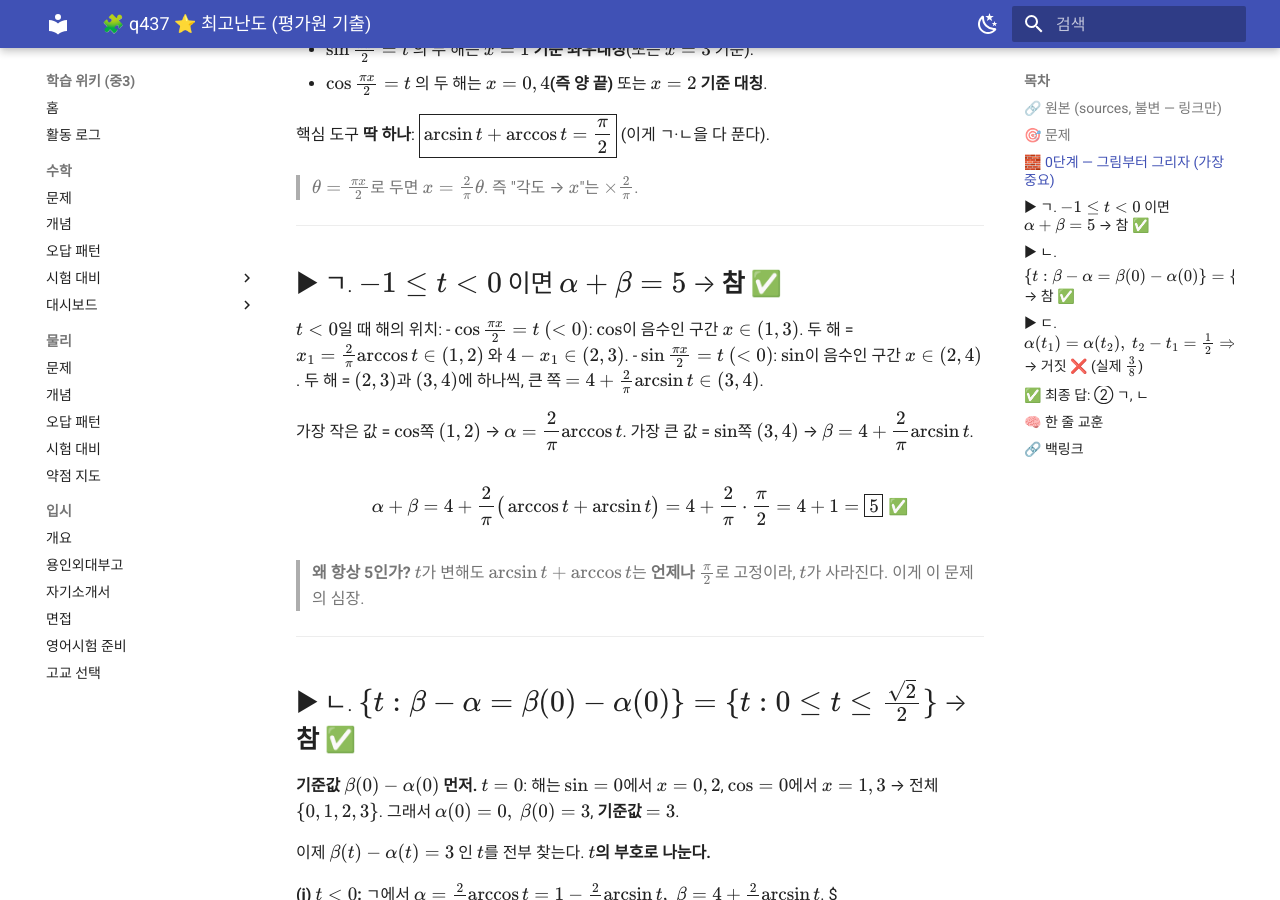
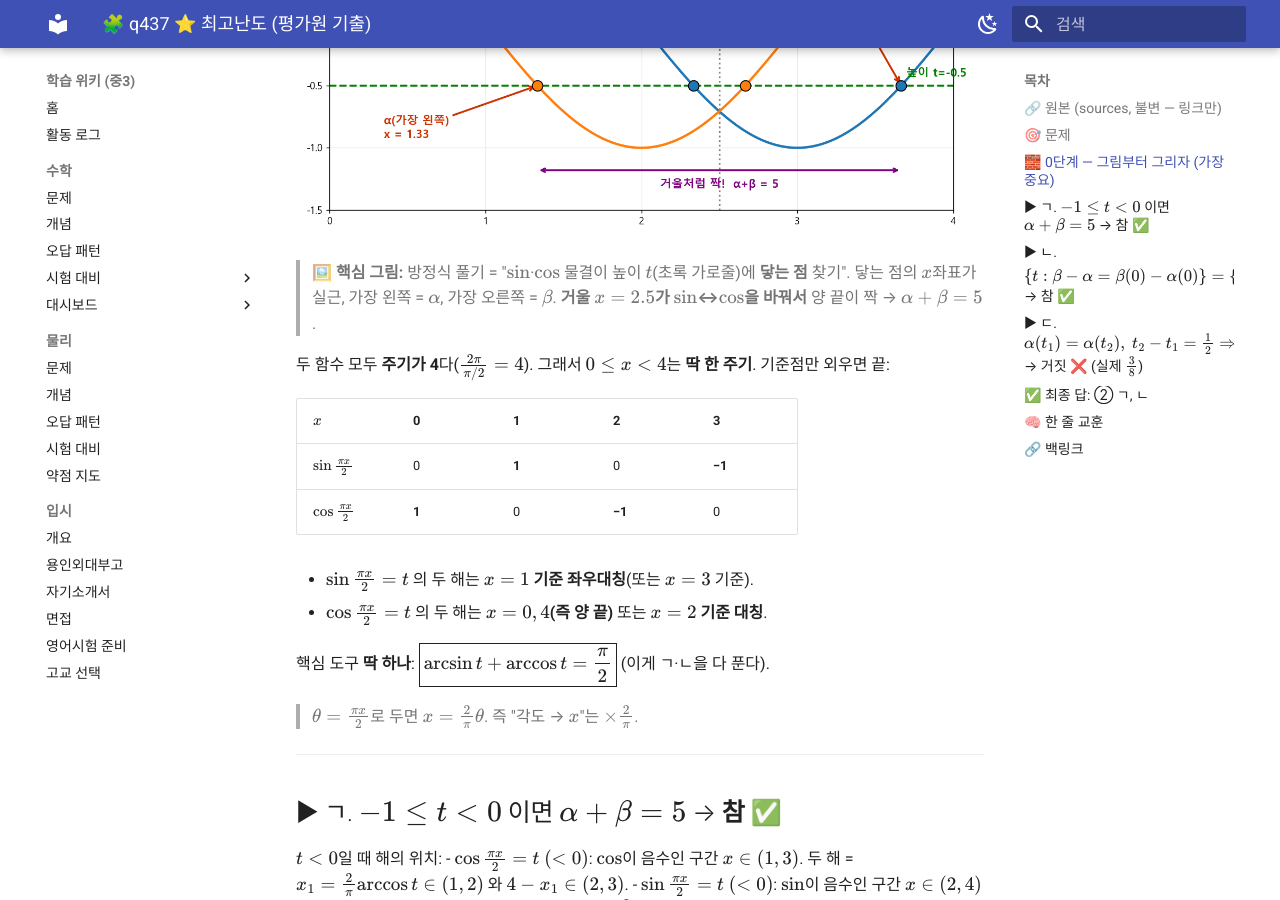
Before and after one commit to fabelian/math-learning-wiki, an MkDocs documentation site: the page built from wiki/math/problems/2026-06-14-q437.md, in a window 1280 px wide and 900 px high, scrolled down 833 px. Built offline with MkDocs 1.6.1 and Material for MkDocs 9.7.7, drawn with Linux system fonts in a browser that asks for light colours; some of the changed text lies outside the part shown.

Commit message:
docs(math): 437번 풀이에 이해용 그림 3장 삽입
- 0단계: 물결-가로줄 기본 아이디어 + 거울 대칭(α+β=5)
- ㄴ: 폭=3 고정 그림
- ㄷ: α(t) 텐트 그래프 + 단위원(t₁²+t₂²=1)
- 이미지는 wiki/math/problems/img/ (mkdocs가 배포)

Co-Authored-By: Claude Opus 4.8 (1M context) <noreply@anthropic.com>

```diff
--- a/wiki/math/problems/2026-06-14-q437.md
+++ b/wiki/math/problems/2026-06-14-q437.md
@@ -24,6 +24,9 @@ $-1\le t\le1$. 방정식 $\left(\sin\frac{\pi x}{2}-t\right)\left(\cos\frac{\pi
 ## 🧱 0단계 — 그림부터 그리자 (가장 중요)
 
 곱이 0이니 **둘 중 하나가 0**: $\sin\frac{\pi x}{2}=t$ **또는** $\cos\frac{\pi x}{2}=t$.
+
+![방정식 = 물결이 높이 t에 닿는 곳 찾기](img/q437-fig1-idea.png)
+> 🖼️ **핵심 그림:** 방정식 풀기 = "$\sin$·$\cos$ 물결이 높이 $t$(초록 가로줄)에 **닿는 점** 찾기". 닿는 점의 $x$좌표가 실근, 가장 왼쪽 = $\alpha$, 가장 오른쪽 = $\beta$. **거울 $x=2.5$가 $\sin$↔$\cos$을 바꿔서** 양 끝이 짝 → $\alpha+\beta=5$.
 
 두 함수 모두 **주기가 4**다($\frac{2\pi}{\pi/2}=4$). 그래서 $0\le x<4$는 **딱 한 주기**. 기준점만 외우면 끝:
 
@@ -58,6 +61,9 @@ $$\alpha+\beta=4+\frac{2}{\pi}\big(\arccos t+\arcsin t\big)=4+\frac{2}{\pi}\cdot
 
 ## ▶ ㄴ.  $\{t:\beta-\alpha=\beta(0)-\alpha(0)\}=\{t:0\le t\le \frac{\sqrt2}{2}\}$ → **참 ✅**
 
+![폭 β-α는 항상 3](img/q437-fig2-width.png)
+> 🖼️ $t=0$이든 $t=0.5$든 "가장 왼쪽~가장 오른쪽 **폭**"이 똑같이 **3**. 가로줄을 $0\sim\frac{\sqrt2}{2}$로 올려도 거울 대칭이라 폭이 고정된다.
+
 **기준값 $\beta(0)-\alpha(0)$ 먼저.** $t=0$: 해는 $\sin=0$에서 $x=0,2$, $\cos=0$에서 $x=1,3$ → 전체 $\{0,1,2,3\}$. 그래서 $\alpha(0)=0,\ \beta(0)=3$, **기준값 $=3$**.
 
 이제 $\beta(t)-\alpha(t)=3$ 인 $t$를 전부 찾는다. **$t$의 부호로 나눈다.**
@@ -83,6 +89,9 @@ $$\beta-\alpha=4-\frac{4}{\pi}\arccos t>3\quad(\arccos t<\tfrac\pi4)\ \Rightarro
 ---
 
 ## ▶ ㄷ.  $\alpha(t_1)=\alpha(t_2),\ t_2-t_1=\frac12\Rightarrow t_1t_2=\frac13$ → **거짓 ❌** (실제 $\frac38$)
+
+![α(t) 텐트 그래프와 단위원](img/q437-fig3-tent.png)
+> 🖼️ $\alpha(t)$는 **텐트(∧)** 모양 → 같은 높이에 두 $t$가 걸린다($t_1,t_2$). 두 위치가 같다는 건 $t_1,t_2$가 한 각의 $\sin$·$\cos$값이라는 뜻 → **단위원 피타고라스**로 $t_1^2+t_2^2=1$. 곱셈공식으로 $t_1t_2=\frac38$ (≠$\frac13$).
 
 먼저 $\alpha(t)$의 모양($t\in[-1,1]$):
 
```
Also changed, not shown: wiki/math/problems/img/q437-fig1-idea.png (added), wiki/math/problems/img/q437-fig2-width.png (added), wiki/math/problems/img/q437-fig3-tent.png (added).
